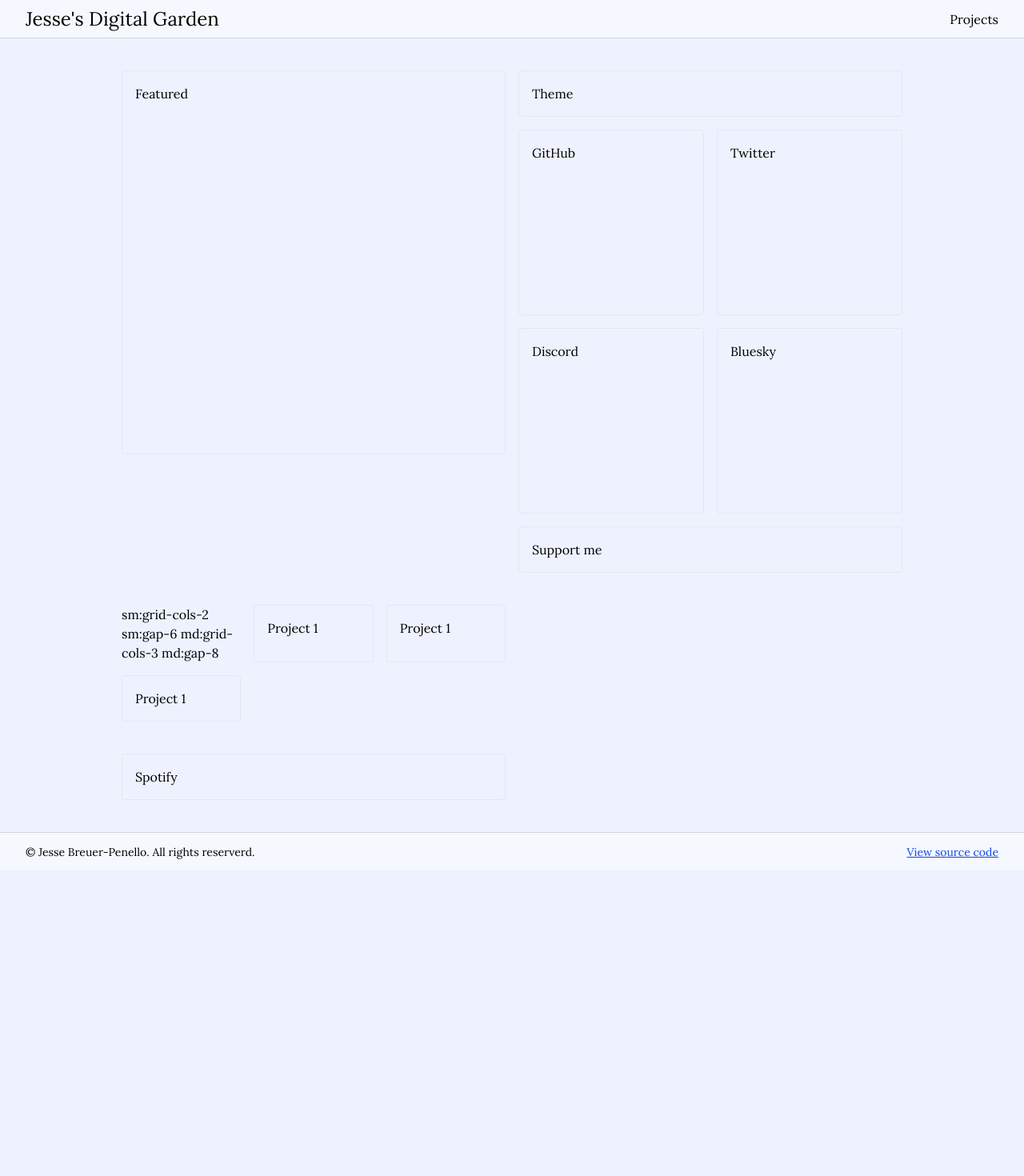
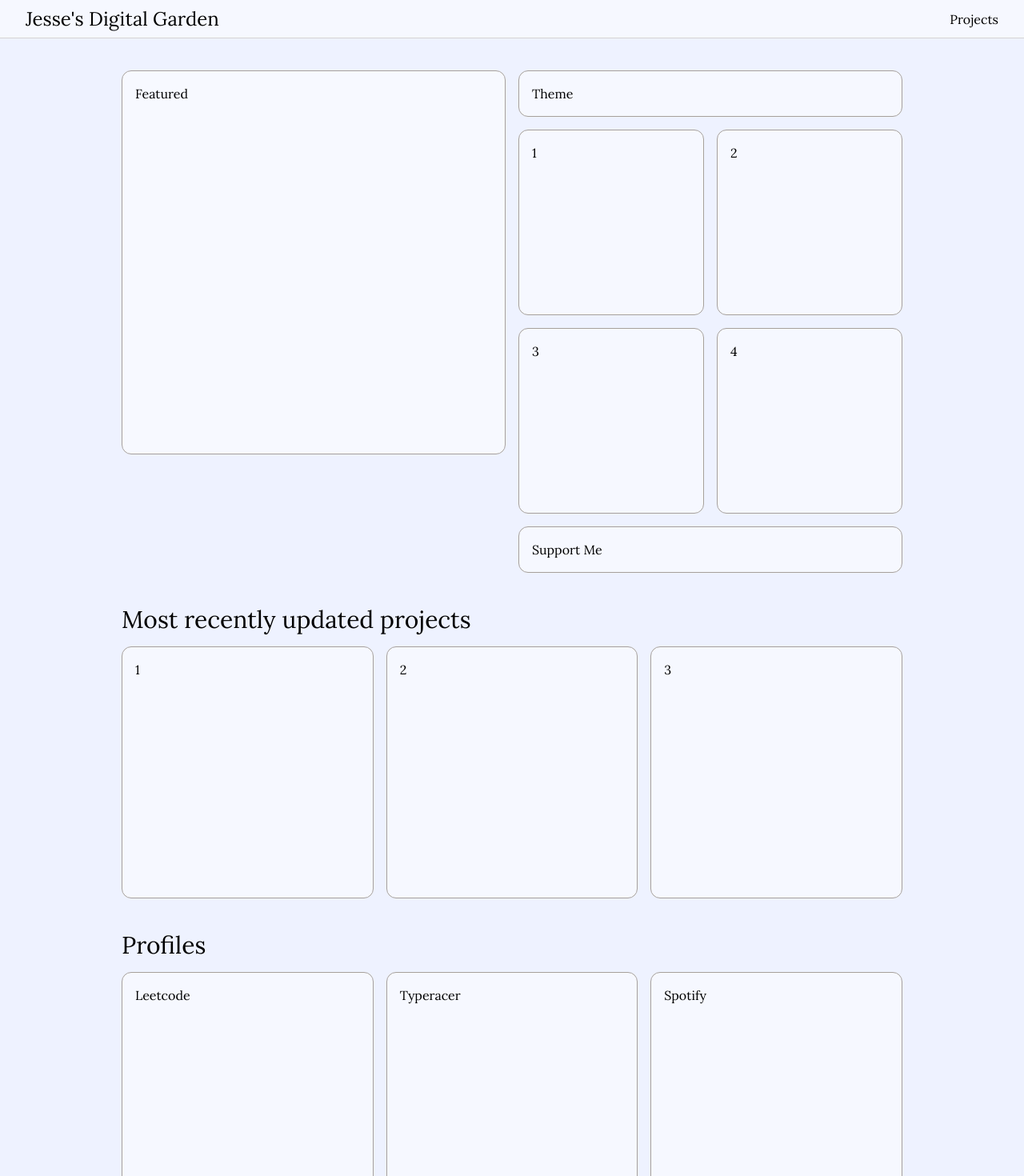
Before and after one commit to steezplusplus/digital-garden, a Next.js app: page /new in a window 1280 px wide. Shown: the top 1470 px of the page at 80% size. Before the commit the page ends 1088 px from the top, so only its background shows below. Built offline with nearby package versions, Linux system fonts and the light colour scheme.

Commit message:
feat: Create grid component

```diff
--- a/package.json
+++ b/package.json
@@ -18,6 +18,7 @@
     "@octokit/rest": "21.0.0",
     "@octokit/types": "13.5.0",
     "@vercel/analytics": "1.5.0",
+    "clsx": "^2.1.1",
     "dayjs": "1.11.13",
     "lucide-react": "0.541.0",
     "next": "15.5.0",
--- a/src/app/new/page.tsx
+++ b/src/app/new/page.tsx
@@ -1,54 +1,45 @@
-export default function NewPage() {
+import Grid from '@/components/grid';
+
+export default function NewGridPage() {
   return (
     <>
-      {/* This section should only contain static content */}
-      <Section label="Contact Information">
-        <Card styles='sm:sticky sm:top-10 self-start aspect-square'>Featured</Card>
+      <section aria-labelledby='Contact Information'>
+        <Grid className='grid-cols-1 sm:grid-cols-2'>
+          <Grid.Item className='sm:sticky sm:top-10 self-start aspect-square'>Featured</Grid.Item>
+          <Grid className='grid-cols-1'>
+            <Grid.Item>Theme</Grid.Item>
+            <Grid className='grid-cols-2'>
+              <Grid.Item className='aspect-square'>1</Grid.Item>
+              <Grid.Item className='aspect-square'>2</Grid.Item>
+              <Grid.Item className='aspect-square'>3</Grid.Item>
+              <Grid.Item className='aspect-square'>4</Grid.Item>
+            </Grid>
+            <Grid.Item>Support Me</Grid.Item>
+          </Grid>
+        </Grid>
+      </section>
 
-        <Grid styles="grid-cols-1">
-          <Card>Theme</Card>
+      <section aria-labelledby='Projects'>
+        <h2 className="mb-4 text-3xl">
+          Most recently updated projects
+        </h2>
+        <Grid className="grid-cols-1 sm:grid-cols-2 md:grid-cols-3">
+          <Grid.Item className='aspect-square'>1</Grid.Item>
+          <Grid.Item className='aspect-square'>2</Grid.Item>
+          <Grid.Item className='aspect-square'>3</Grid.Item>
+        </Grid>
+      </section>
 
-          <Grid styles="grid-cols-2">
-            <Card styles="aspect-square">GitHub</Card>
-            <Card styles="aspect-square">Twitter</Card>
-            <Card styles="aspect-square">Discord</Card>
-            <Card styles="aspect-square">Bluesky</Card>
-          </Grid>
-
-          <Card>Support me</Card>
+      <section aria-labelledby='About'>
+        <h2 className="mb-4 text-3xl">
+          Profiles
+        </h2>
+        <Grid className="grid-cols-1 sm:grid-cols-2 md:grid-cols-3">
+          <Grid.Item className='aspect-square'>Leetcode</Grid.Item>
+          <Grid.Item className='aspect-square'>Typeracer</Grid.Item>
+          <Grid.Item className='aspect-square'>Spotify</Grid.Item>
         </Grid>
-      </Section>
-
-      {/* This section should contain dynamic data fetched from my github profile */}
-      <Section label="Projects">
-        <Grid styles="grid-cols-1 sm:grid-cols-2 md:grid-cols-3">
-          sm:grid-cols-2 sm:gap-6 md:grid-cols-3 md:gap-8
-          <Card>Project 1</Card>
-          <Card>Project 1</Card>
-          <Card>Project 1</Card>
-        </Grid>
-      </Section>
-
-      {/* This section should only contain dynamic data from various unimportant online profiles */}
-      <Section label="About Me">
-          <Card>Spotify</Card>
-      </Section>
+      </section>
     </>
   );
 }
-
-function Section({ label, children }: { label: string, children: React.ReactNode }) {
-  return (
-    <section aria-labelledby={label} className="grid grid-cols-1 sm:grid-cols-2 gap-4">{children}</section>
-  );
-}
-
-function Grid({ styles, children }: { styles?: string, children: React.ReactNode }) {
-  // TODO: Better string concat approach for combining classes
- return <div className={`grid gap-4${styles ? ' ' + styles : ''}`}>{children}</div>
-}
-
-function Card({ styles, children }: { styles?: string, children: React.ReactNode }) {
-  // TODO: Better string concat approach for combining classes
-  return <div className={`border rounded border-gray-200 p-4${styles ? ' ' + styles: ''}`}>{children}</div>
-}
--- /dev/null
+++ b/src/components/grid/index.tsx
@@ -0,0 +1,21 @@
+import clsx from 'clsx';
+
+function Grid(props: React.ComponentProps<'ul'>) {
+  return (
+    <ul {...props} className={clsx('grid gap-4', props.className)}>
+      {props.children}
+    </ul>
+  );
+}
+
+function GridItem(props: React.ComponentProps<'li'>) {
+  return (
+    <li {...props} className={clsx('rounded-xl border border-stone-400 bg-white/50 p-4 dark:bg-indigo-100/5', props.className)}>
+      {props.children}
+    </li>
+  );
+}
+
+Grid.Item = GridItem;
+
+export default Grid;
```
Also changed, not shown: jest.setup.ts (line endings or trailing spaces), 1 other file (tests, documents, lock files or other folders).
